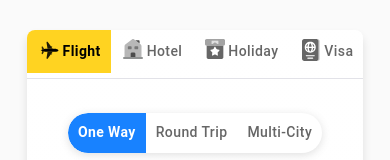
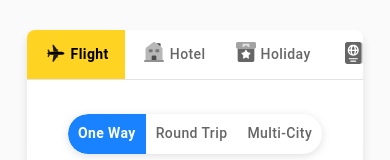
Before and after one commit to hasibulhasanshanto23/SP, a React (Create React App) app: page / in a window 390 px wide. Shown: the top 160 px of the page. Built offline with nearby package versions, Linux system fonts and the light colour scheme.

Commit message:
tab-bug-fixed

```diff
--- a/src/App.css
+++ b/src/App.css
@@ -683,20 +683,11 @@ p{
    background-color: #EFF6FF;
 }
 
-@media only screen and (max-width:530px) {
-
-  .MuiButtonBase-root {
-    min-height: unset;
-    padding: 5px 5px !important;
-    min-width: 50px !important;
-    font-size: 14px;
-    font-weight: 500;
-
+@media only screen and (max-width:630px) {
+  .MuiButtonBase-root{
+     padding: 8px 0px !important;
   }
-
   .MuiButtonBase-root img {
-    margin-right: 1px;
-    margin-top: 3px;
+    margin-right: 3px
 }
-
 }
--- a/src/flight.scss
+++ b/src/flight.scss
@@ -294,19 +294,6 @@ p {
 
 
    .flightSearch {
-      .MuiTabs-flexContainer {
-         box-shadow: rgba(99, 99, 99, 0.2) 0px 2px 8px 0px;
-         border-radius: 24px;
-         position: relative;
-         width: -webkit-fit-content;
-         width: -moz-fit-content;
-         width: fit-content;
-         min-height: 25px;
-         margin: 10px auto 32px !important;
-         background-color: var(--color-white);
-         overflow: hidden;
-      }
-
          .MuiButtonBase-root {
          z-index: 2;
          min-height: 40px !important;
@@ -325,31 +312,8 @@ p {
          font-weight: 500;
          opacity: .7;
 
-         &:focus {
-            background-color: #ffffff !important;
-            opacity: .2;
-         }
       }
 
-      .MuiButtonBase-root.Mui-selected {
-         background-color: #1882FF !important;
-         color: #fff !important;
-         opacity: 1;
-
-         &:first-child {
-            border-radius: 24px 0 0 24px;
-         }
-
-         &:last-child {
-            border-radius: 0 24px 24px 0;
-         }
-      }
-
-      .MuiBox-root .css-19kzrtu{
-         padding: 0px 0px;
-      }
    }
 
-
-
 }
```
